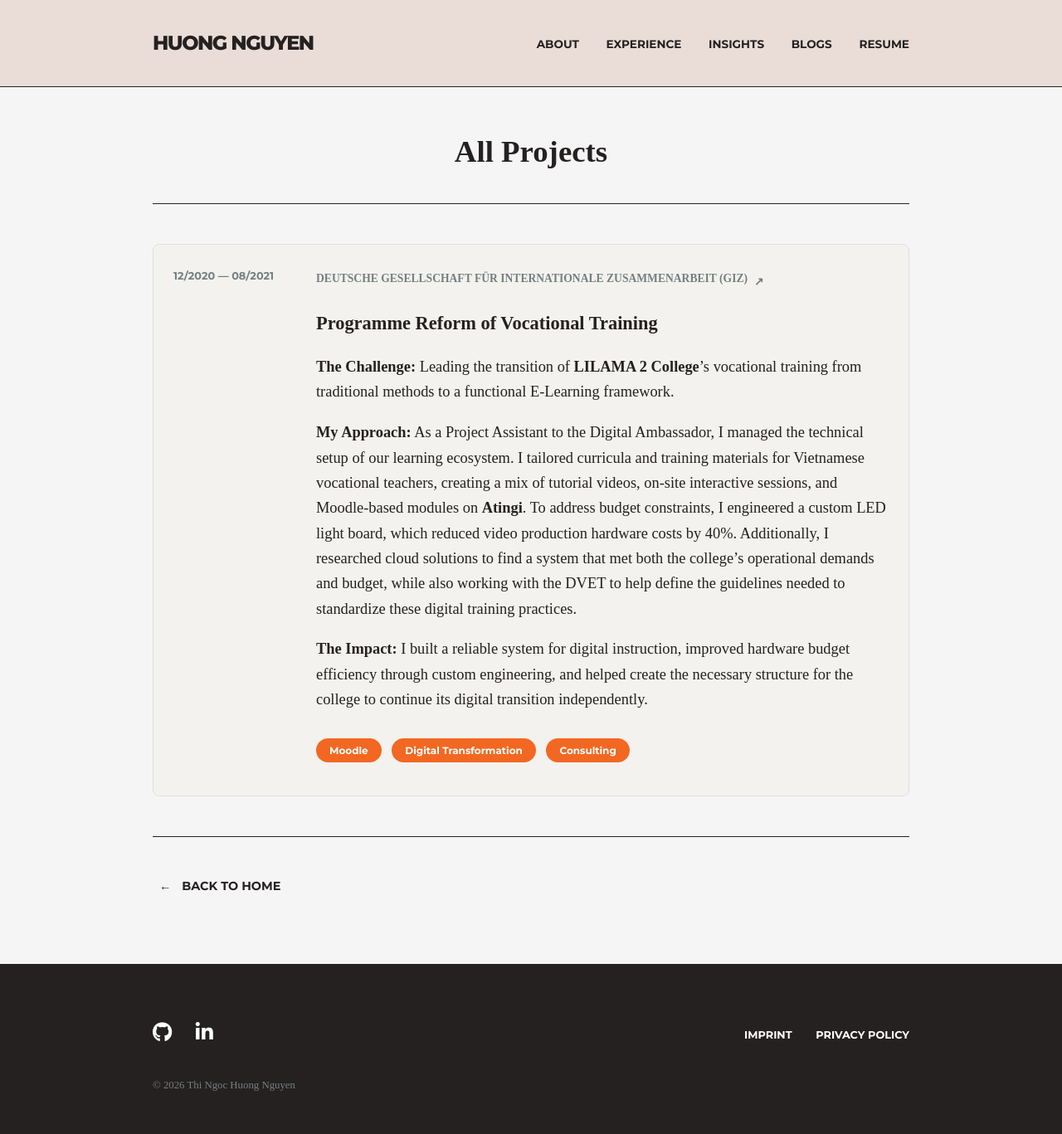
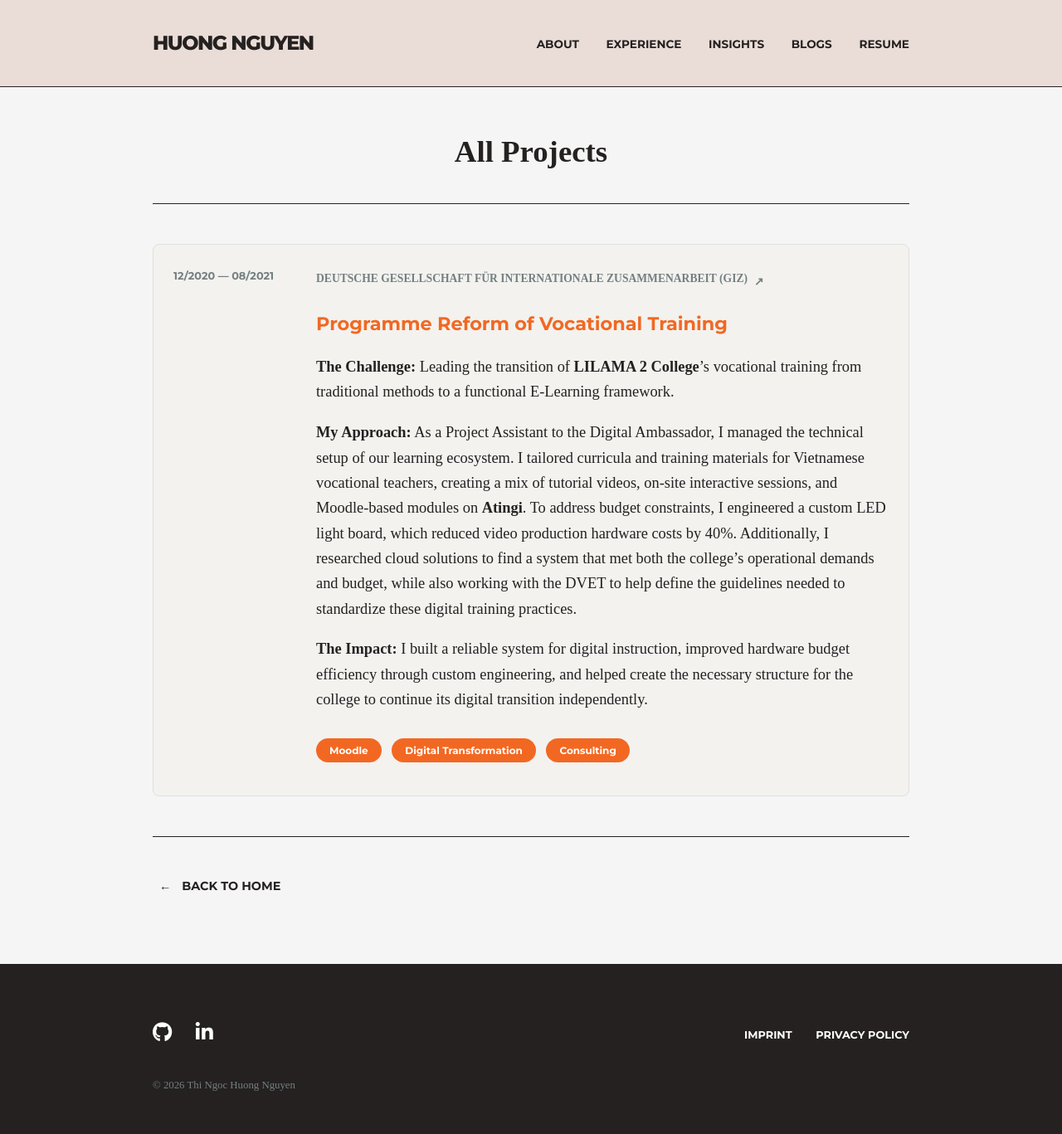
Before and after one commit to huongntn/portfolio-website, a Jekyll site: the page built from archive/index.html, in a window 1280 px wide. Shown: the whole page at 83% size. Built offline with Jekyll 4.4.1, drawn with Linux system fonts in a browser that asks for light colours; some web fonts are replaced.

Commit message:
Update style.css

```diff
--- a/assets/css/style.css
+++ b/assets/css/style.css
@@ -72,7 +72,7 @@
 /* Archive All Projects Page */
 .archive-page-container { max-width: 960px; margin: 0 auto; padding: 0 1.5rem; }
 .archive-project-card { background-color: #f3f2ef; padding: 1.5rem; border-radius: 8px; border: 1px solid #e0e0e0; margin-top: 3rem; margin-bottom: 2rem; display: grid; grid-template-columns: 140px 1fr; gap: 2rem; align-items: start; }
-.project-content h3 { font-family: var(--brand-orange); font-size: 1.4rem; margin: 0.5rem 0; color: var(--text-main); min-width: 0; }
+.project-content h3 { font-family: var(--font-headers); font-size: 1.4rem; margin: 0.5rem 0; color: var(--brand-orange); min-width: 0; }
 .company-link { display: inline-flex; align-items: center; text-decoration: none; color: var(--text-light); font-weight: 700; font-size: 0.85rem; text-transform: uppercase; transition: color 0.2s ease; margin-bottom: 0.5rem; }
 .company-link:hover { color: var(--brand-orange); }
 .company-link .arrow-up { margin-left: 0.5rem; display: inline-block; transition: transform 0.2s ease; }
```
